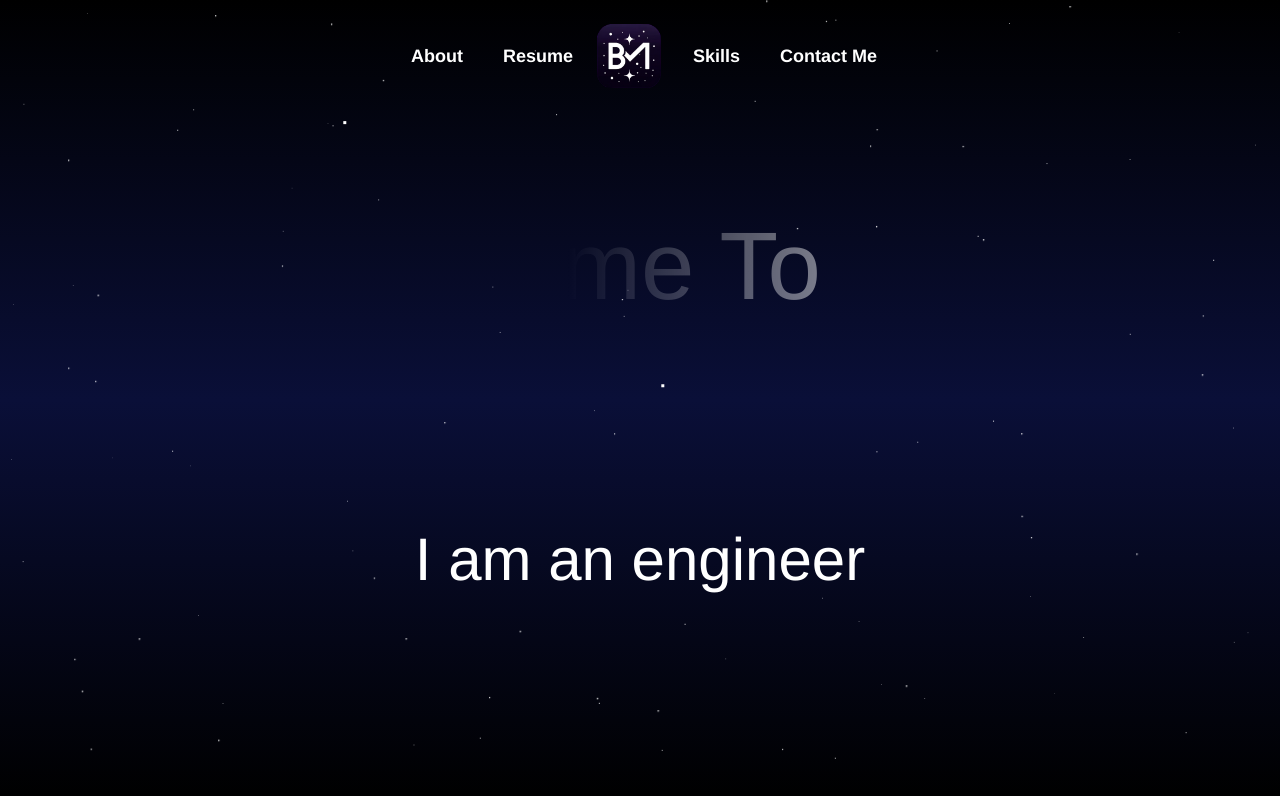
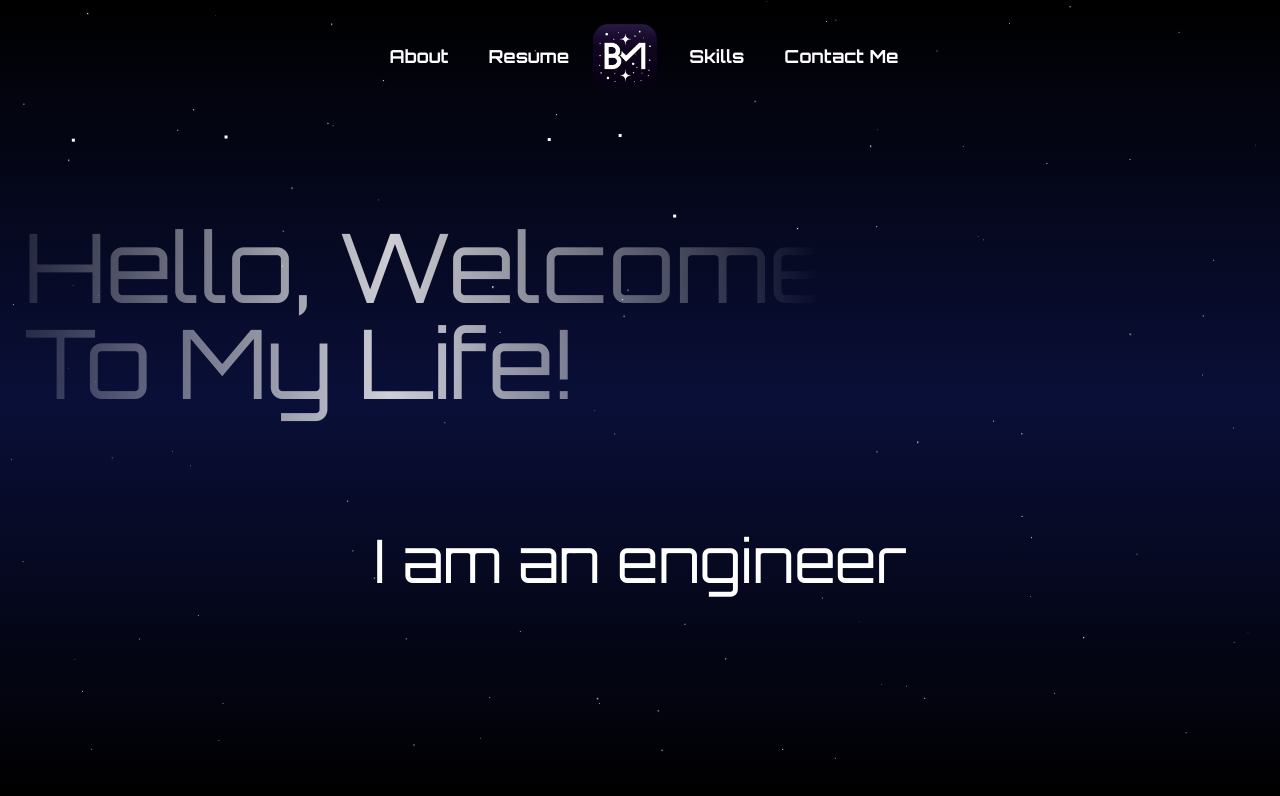
Before and after one commit to Brysonm77/PortfolioMonteiro, a React (Vite) app in the folder portfolio/: page / in a window 1280 px wide. Shown: the top 796 px of the page. Built offline with nearby package versions, Linux system fonts and the light colour scheme.

Commit message:
changed font. need to tweak the about section

```diff
--- a/portfolio/index.html
+++ b/portfolio/index.html
@@ -5,17 +5,8 @@
     <link rel="icon" type="image/svg+xml" href="/vite.svg" />
     <meta name="viewport" content="width=device-width, initial-scale=1.0" />
     <title>BrysonPortfolio</title>
-  <link href="https://cdn.jsdelivr.net/npm/tailwindcss@2.2.19/dist/tailwind.min.css" rel="stylesheet">
+    <link href="https://fonts.googleapis.com/css2?family=Orbitron:wght@400;700;900&display=swap" rel="stylesheet">
   <style>
-
-   body, html {
-      margin: 0;
-      padding: 0;
-      height: 100%;
-      overflow: hidden;
-      position: relative;
-    }
-
 
     /* Sparkle effect */
     .sparkle {
@@ -27,6 +18,10 @@
       pointer-events: none;
       animation: sparkleAnimation 1s ease-out forwards;
     }
+
+    body {
+        font-family: 'Orbitron', sans-serif;
+      }
 
     /* Animation for the sparkles */
     @keyframes sparkleAnimation {
--- a/portfolio/src/App.tsx
+++ b/portfolio/src/App.tsx
@@ -1,6 +1,6 @@
 import "./main.css";
 
-import About from "./components/contact";
+import About from "./components/about";
 import Contact from "./components/contact";
 import Landing from "./components/landing";
 import NavBar from "./components/navBar";
@@ -15,7 +15,7 @@ function App() {
         <Landing />
       </div>
       <div id="about">
-        <About />
+        <About/>
       </div>
       <div id="resume">
         <Resume />
--- a/portfolio/src/components/about/component.tsx
+++ b/portfolio/src/components/about/component.tsx
@@ -11,7 +11,6 @@ const generateShootingStar = () => ({
   y: `${Math.random() * 100}vh`,
   duration: Math.random() * 2 + 1,
 });
-
 const About = () => {
     // Ensure this is the only place shootingStars is defined in your component
     const [shootingStars, setShootingStars] = useState(
@@ -85,7 +84,7 @@ const About = () => {
 
           <div className="flex items-center justify-center space-x-8">
             {/* Left Side */}
-            <div className="pr-7">
+            <div className="pr-5">
             <img src={pfp} alt="IconBm" className="w-42 h-42 object-cover rounded-full shadow-lg" />
             </div>
 
@@ -128,13 +127,47 @@ const About = () => {
 
 
 export default About;
-
-
 /// Below I am setting a copy and past sheet where I can reuse for other sections
 
 
 
 /*
+
+
+
+<div className="w-3/5 bg-black bg-opacity-15 text-white p-6 rounded-3xl shadow-2xl">
+  <h2 className="text-3xl font-semibold mb-4 text-center">Hi, I'm Bryson Monteiro</h2>
+  <p className="text-xl mb-2">I live by three pillars:</p>
+  <ul className="list-disc pl-6 space-y-4">
+  <li className="text-xl">1. You can lose everything except your education.</li>
+    <p className="text-lg">Prior to earning my Bachelor of Science in Computer Science, my parents always told me that even when you lose everything, you will never lose your education. At first, I was
+      skeptical and thought it was something parents tell you to force you into college. However, the more I grew, the more I understood that regardless of who I was talking to or what I was doing, I
+      would always be limited by the level of education and experience I had achieved. Simply put, my life experiences have almost always been dictated by my ability to continue learning and what I had
+      learned up until that point. So much so, that I decided pursuing my Master's Degree in Cybersecurity would allow me to look at not only technology but life in a different way.
+    </p>
+    <li className="text-xl">2. No matter where you are, if you learn something, teach it to those who don't know.</li>
+    <p className="text-lg">Joining the United States Marine Corps was one of the hardest, yet most eye-opening experiences I have been through. Rising through the ranks, I learned that learning anything
+      is useless if you do not pass the knowledge on to others. Anytime I had to learn a new concept or technical skill, I found it harder to work when those around me didn't know as much. I began to love
+      teaching people about subjects I was knowledgeable in. Whether in class, at work, or in the Marine Corps, anywhere I went, I would always offer a helping hand to those who wanted to learn, and it
+      taught me two things, you can make some very good, healthy friendships and you get a sense of fulfillment when the people you teach show growth.
+    </p>
+    <li className="text-xl">3. If something isn't difficult, it's probably not worth it.</li>
+    <p className="text-lg">Referring back to the last pillar, joining the Marines was truly one of the hardest things I have ever accomplished. As I grew older, I began to understand the truth in the
+      statement, "If something isn't difficult, it's probably not worth it." The Marines, for example, was not always something I spoke about in high regard. From the long hours to dealing with constant
+      stress, it's fair to say I had my fair share of complaining. However, I started realizing that all those trials and tribulations taught me more about myself and what I could accomplish—and how I
+      could accomplish it.
+      Retrospectively, I look back on everything I have done and realize that everything I am proud of took a lot of work and effort to achieve. From attaining my Bachelor's degree, to joining the Marine Corps,
+      to training my dog, and now, hopefully attaining my Master's degree. All of these experiences came with moments where I thought I couldn't do it, or moments when I considered quitting. Now, as I grow older,
+      I understand that I need to be uncomfortable in order to achieve more.
+    </p>
+  </ul>
+</div>
+
+
+
+
+
+
 
 import { motion } from "framer-motion";
 import { useEffect, useState } from "react";
--- a/portfolio/src/components/landing/component.tsx
+++ b/portfolio/src/components/landing/component.tsx
@@ -65,7 +65,7 @@ const Landing = () => {
   }));
 
   return (
-    <div className="h-screen left-0 w-full overflow-hidden bg-gradient-to-b from-black to-black via-galaxy-darkblue">
+    <div className=" h-screen left-0 w-full overflow-hidden bg-gradient-to-b from-black to-black via-galaxy-darkblue">
       {stars.map((star) => (
         <motion.div
           key={star.id}
@@ -109,7 +109,7 @@ const Landing = () => {
       <div className="flex h-full flex-col justify-center items-center">
         <div className="flex flex-wrap justify-center items-center mr-0 lg:mr-40">
           <motion.div
-            className="m-2 p-4 text-galaxy-grey text-6xl shine sm:text-8xl" // Add 'shine' class here
+            className="m-2 p-4 text-galaxy-grey text-6xl shine sm:text-8xl"
             initial={{ opacity: 0 }}
             animate={{ opacity: 1 }}
             transition={{ duration: 0.5 }}
--- a/portfolio/src/main.css
+++ b/portfolio/src/main.css
@@ -1,6 +1,6 @@
 body {
   margin: 0;
-  font-family: Helvetica, Arial, sans-serif;
+  font-family: Orbitron, Helvetica, Arial, sans-serif;
 }
 
 h1,
--- a/portfolio/tailwind.config.js
+++ b/portfolio/tailwind.config.js
@@ -18,9 +18,6 @@ export default {
           "linear-gradient(to right, #1d1e5f, #3E0B51, #0a0f38, #7D5BA6)",
         "galaxy-inv": "linear-gradient(to right, #0f0c29, #302b63, #24243e)",
         "galaxy-grey": "linear-gradient(75deg, #f0f0f0, #ffffff, #f0f0f0)",
-      },
-      fontFamily: {
-        sans: ["Helvetica", "Arial", "sans-serif"],
       },
       spacing: {
         21: "6rem",
```
